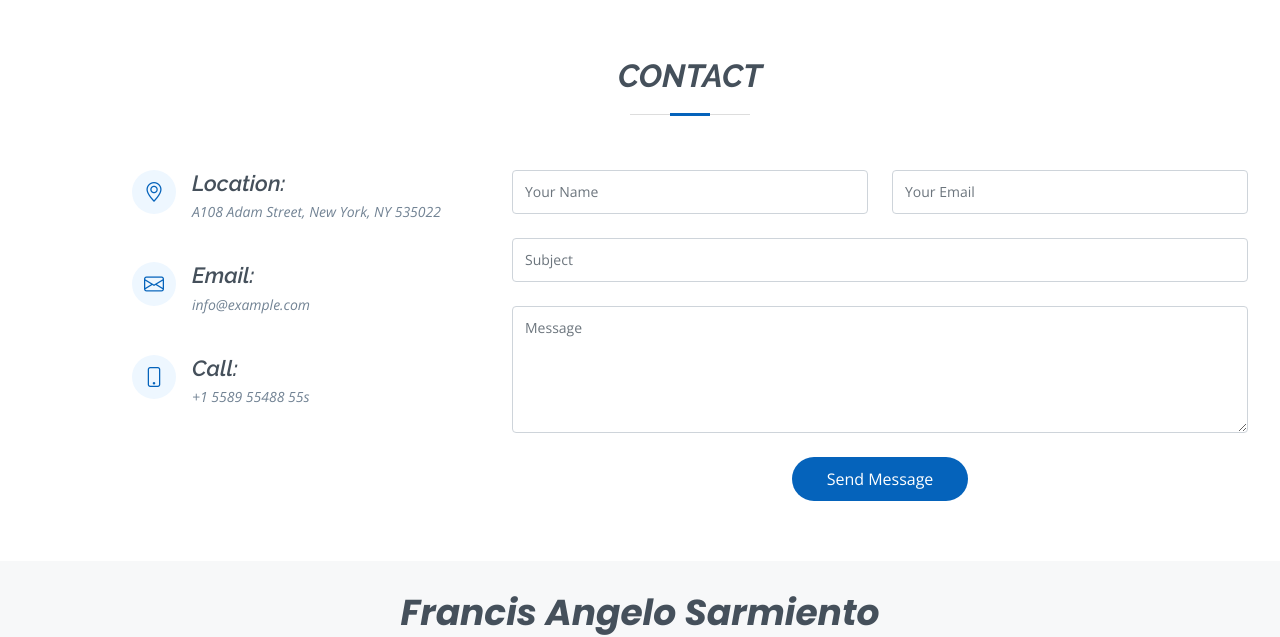
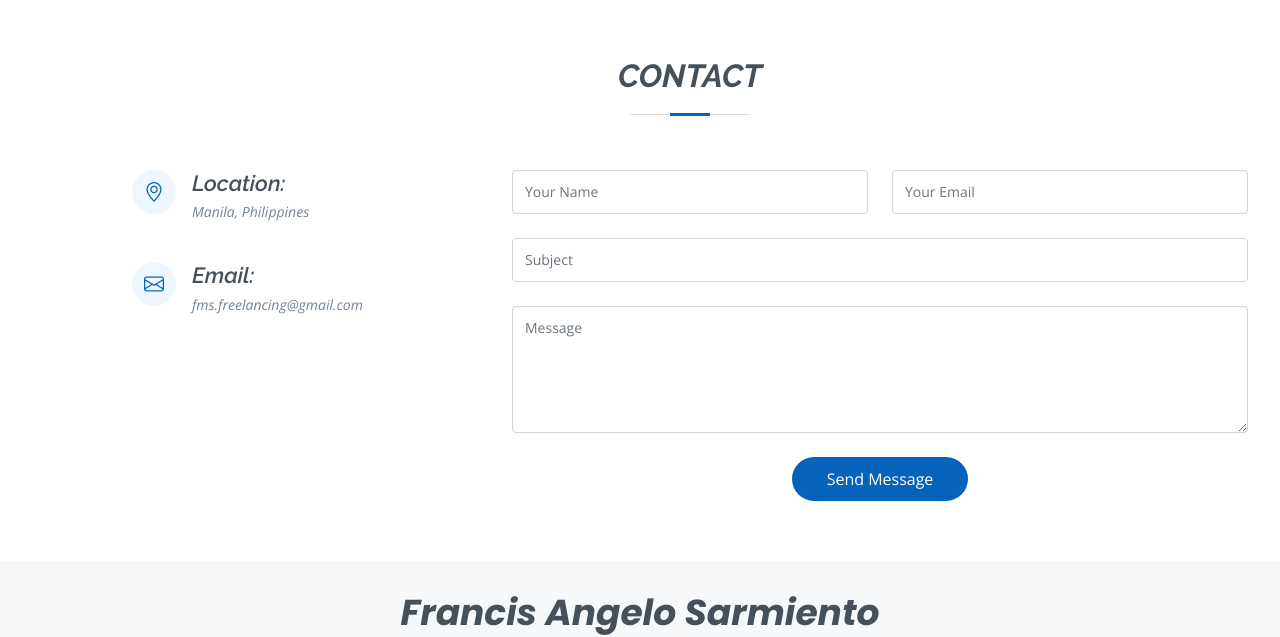
Before and after one commit to fmsarmiento/fmsarmiento.github.io, a plain HTML site: page index.html in a window 1280 px wide. Shown: the part 6629-7266 px from the top of the page. Drawn offline with nearby package versions, Linux system fonts and the light colour scheme.

Commit message:
Update index.html

```diff
--- a/index.html
+++ b/index.html
@@ -596,19 +596,13 @@ Programs for data analysis and backtesting are developed mainly using Python.
               <div class="address">
                 <i class="bi bi-geo-alt"></i>
                 <h4>Location:</h4>
-                <p>A108 Adam Street, New York, NY 535022</p>
+                <p>Manila, Philippines</p>
               </div>
 
               <div class="email">
                 <i class="bi bi-envelope"></i>
                 <h4>Email:</h4>
-                <p>info@example.com</p>
-              </div>
-
-              <div class="phone">
-                <i class="bi bi-phone"></i>
-                <h4>Call:</h4>
-                <p>+1 5589 55488 55s</p>
+                <p>fms.freelancing@gmail.com</p>
               </div>
 
             </div>
```
